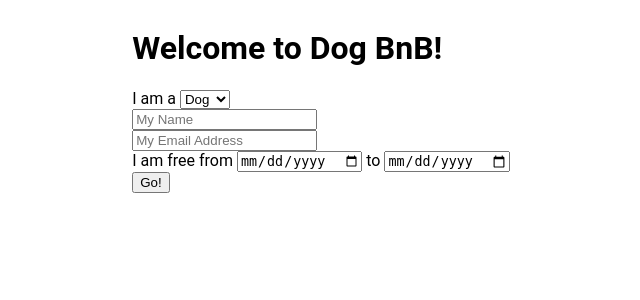
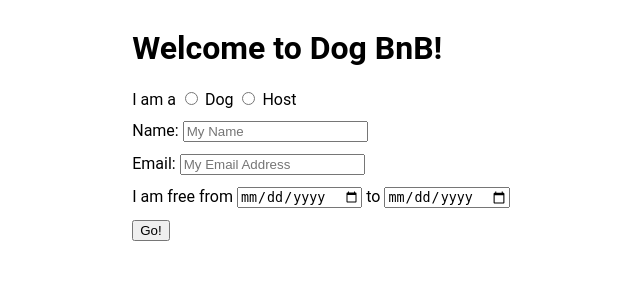
Before and after one commit to rtoal/dogbnb, a Python web app: template templates/index.html in a window 1280 px wide. Shown: the top 300 px of the page, without its empty margins (319-959 px from the left). Run offline with Jinja, Linux system fonts and the light colour scheme; the template is opened without the code that fills it, so the values that code supplies are empty.

Commit message:
Radio buttons

```diff
--- a/templates/index.html
+++ b/templates/index.html
@@ -11,6 +11,9 @@ body {
 .main {
   margin: auto;
 }
+.input {
+  margin: 12px 0;
+}
 </style>
 </head>
 
@@ -18,18 +21,20 @@ body {
   <div class="main">
     <h1>Welcome to Dog BnB!</h1>
     <form method="GET" action="/match">
-      <div class="input" name="client-type">
+      <div class="input">
         I am a
-        <select>
-          <option value="dog">Dog</option>
-          <option value="host">Host</option>
-        </select>
+        <input type="radio" name="client-type" value="dog" id="ct-dog">
+          <label for="ct-dog">Dog</label>
+        </input>
+        <input type="radio" name="client-type" value="host" id="ct-host">
+          <label for="ct-host">Host</label>
+        </input>
       </div>
       <div class="input">
-        <input type="text" name="client-name" placeholder="My Name"></input>
+        Name: <input type="text" name="client-name" placeholder="My Name"></input>
       </div>
       <div class="input">
-        <input type="email" name="client-email" placeholder="My Email Address"></input>
+        Email: <input type="email" name="client-email" placeholder="My Email Address"></input>
       </div>
       <div class="input">
         I am free from
```
